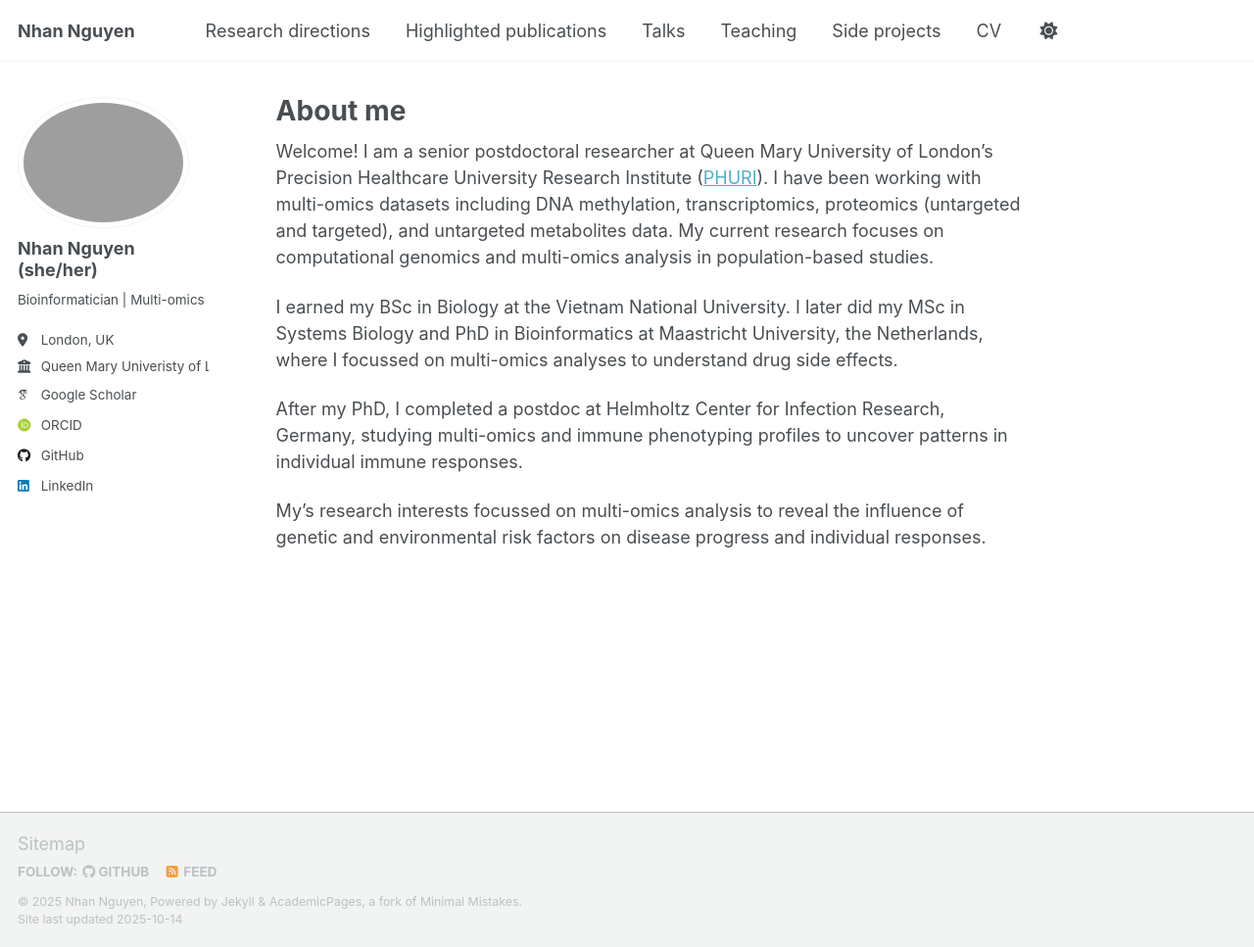
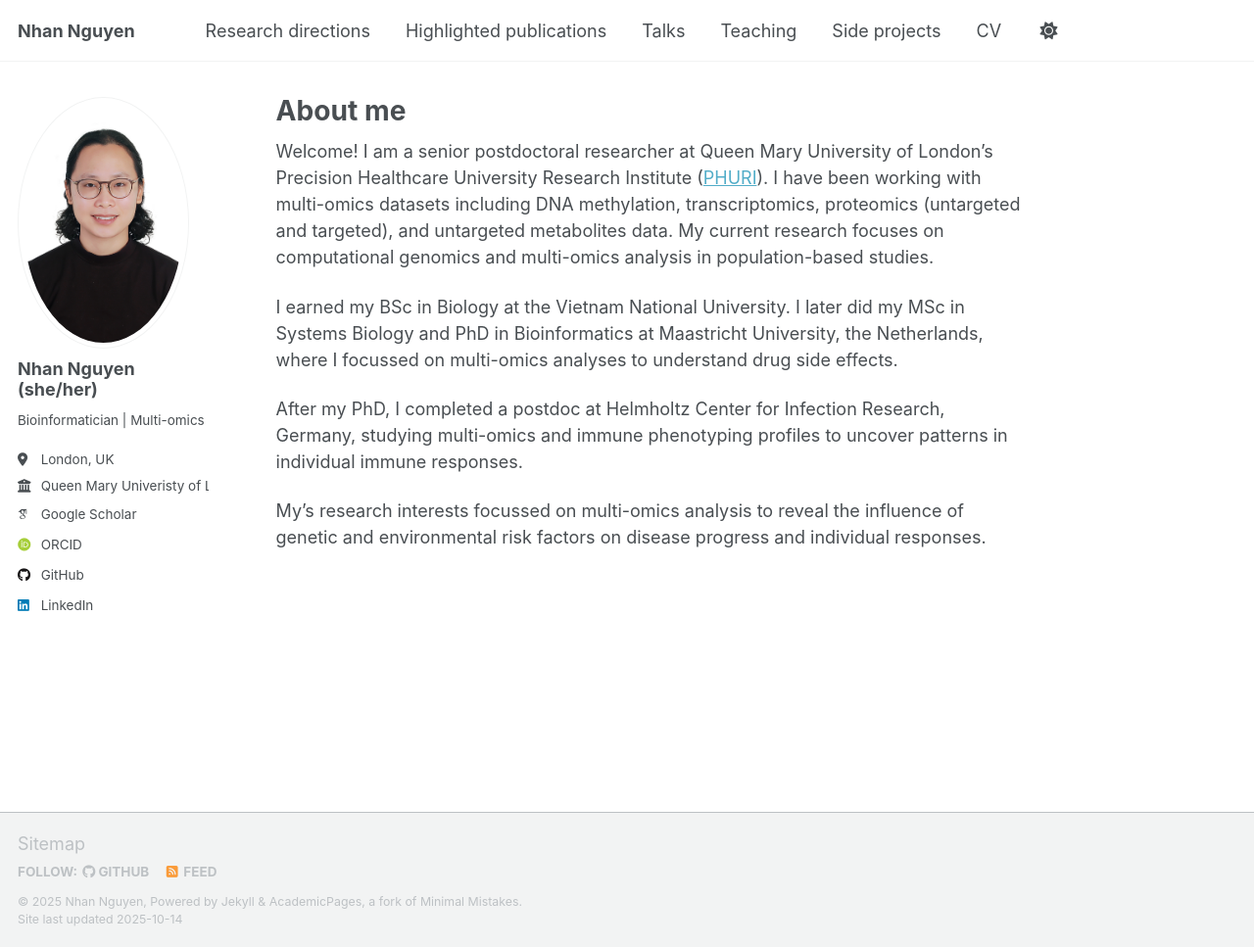
Before and after one commit to NhanNguyen000/NhanNguyen000.github.io, a Jekyll site: the page built from _pages/about.md, in a window 1280 px wide and 967 px high. Shown: the whole window at 98% size. Built offline with Jekyll 4.4.1, drawn with Linux system fonts in a browser that asks for light colours; some web fonts are replaced; a script that is not in the unit is left out.

Commit message:
reuse the previous avatar

```diff
--- a/_config.yml
+++ b/_config.yml
@@ -23,7 +23,7 @@ repository               : "NhanNguyen000/NhanNguyen000.github.io"
 #               Additional customization can be done by editing /_includes/author-profile.html
 author:
   # Biographic information
-  avatar           : "NhanNguyen_2025"
+  avatar           : "NhanNguyen_2025.JPG"
   name             : "Nhan Nguyen (she/her)"
   pronouns         : # "she/her"
   bio              : "Bioinformatician | Multi-omics"
```
Also changed, not shown: 1 other file.
